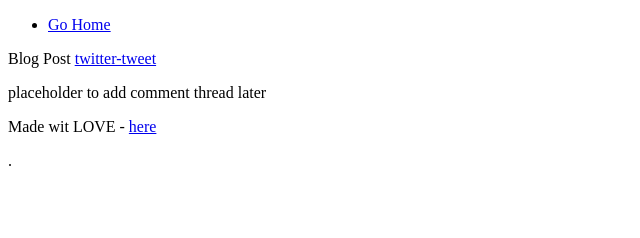
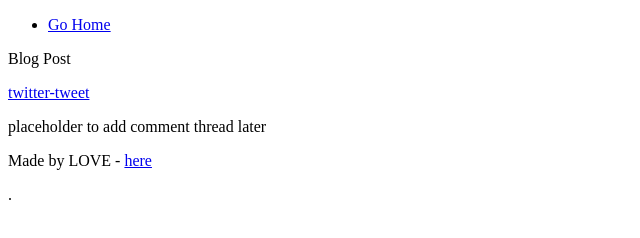
Before and after one commit to firihy96/My_First_Portfolio, a plain HTML site: page html_basic/tweets.html in a window 1280 px wide. Shown: the whole page, without its empty margins (0-640 px from the left). Drawn offline with Linux system fonts and the light colour scheme.

Commit message:
Update tweets.html

```diff
--- a/html_basic/tweets.html
+++ b/html_basic/tweets.html
@@ -3,15 +3,14 @@
   <head>
     <title>lorem</title>
   </head>
-  <body>
-    <header>
+ <header>
       <ul>
         <li><a href="/index.html">Go Home</a></li>
       </ul>
     </header>
     <main>
       <article>
-        Blog Post
+        <p>Blog Post</p>
     <a href="https://twitter.com/share?ref_src=twsrc%5Etfw" class="twitter-share-button" data-show-count="false">twitter-tweet</a><script async src="https://platform.twitter.com/widgets.js" charset="utf-8"></script>
       </article>
       <aside>
@@ -19,7 +18,7 @@
       </aside>
     </main>
     <footer>
-    <p> Made wit LOVE - <a href="<ANY LINK>" target="_blank">here</a> </p>.
+    <p> Made by LOVE - <a href="https://github.com/firihy96" target="_blank">here</a> </p>.
     </footer>
   </body>
 </html>
```
